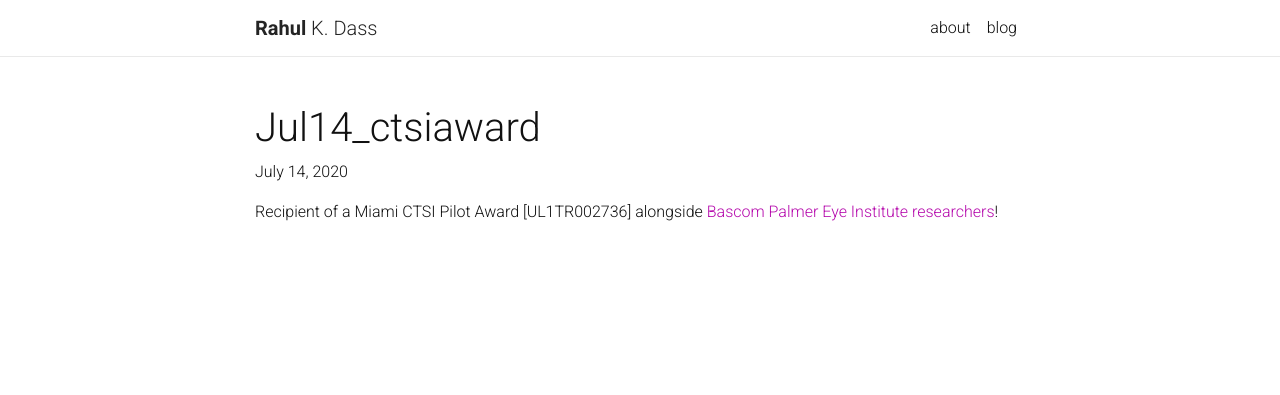
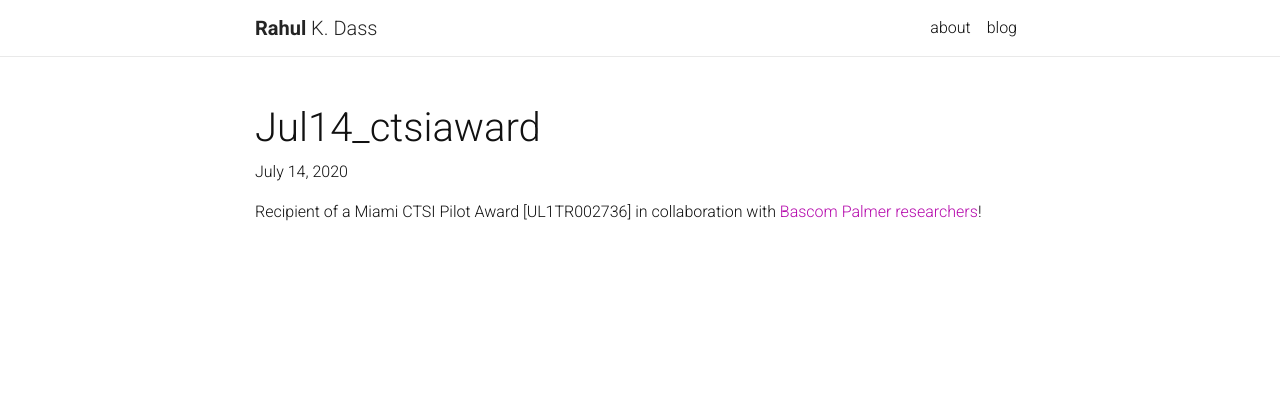
Before and after one commit to rkdass/rkdass.github.io, a Jekyll site: the page built from _news/jul14_CtsiAward.md, in a window 1280 px wide. Shown: the top 395 px of the page. Built offline with Jekyll 4.4.1, drawn with Linux system fonts in a browser that asks for light colours; nearby versions of some CDN libraries; a style sheet for code colours, icons or effects is not loaded.

Commit message:
shortened CTSI message on website

```diff
--- a/_news/jul14_CtsiAward.md
+++ b/_news/jul14_CtsiAward.md
@@ -4,4 +4,4 @@ date: 2020-07-14 15:48:00-0400
 inline: true
 ---
 
-Recipient of a Miami CTSI Pilot Award [UL1TR002736] alongside [Bascom Palmer Eye Institute researchers](https://umiamihealth.org/bascom-palmer-eye-institute/research/meet-our-researchers/delia-cabrera-debuc,-phd){:target="\_blank"}!
+Recipient of a Miami CTSI Pilot Award [UL1TR002736] in collaboration with [Bascom Palmer researchers](https://umiamihealth.org/bascom-palmer-eye-institute/research/meet-our-researchers/delia-cabrera-debuc,-phd){:target="\_blank"}!
```
